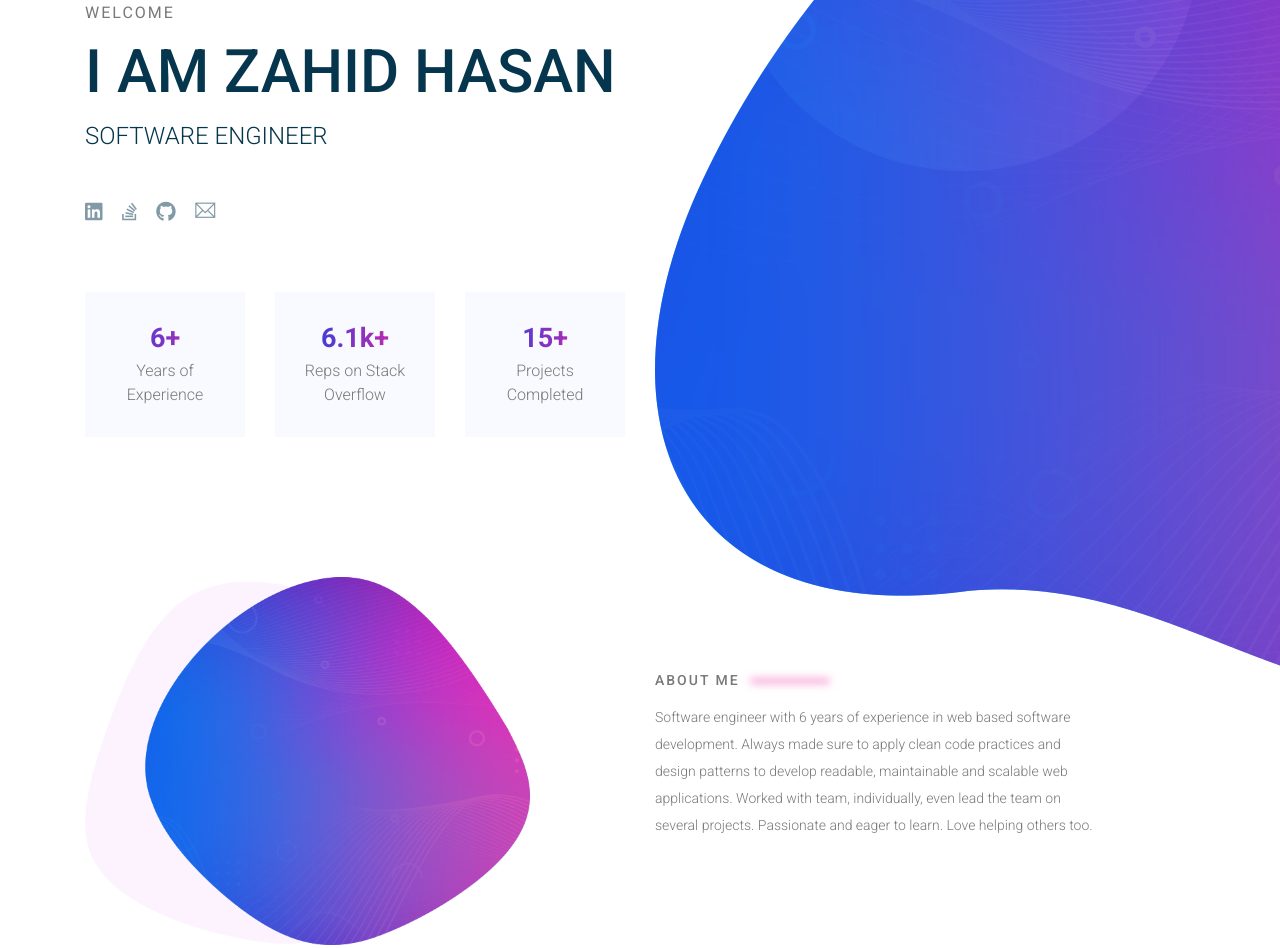
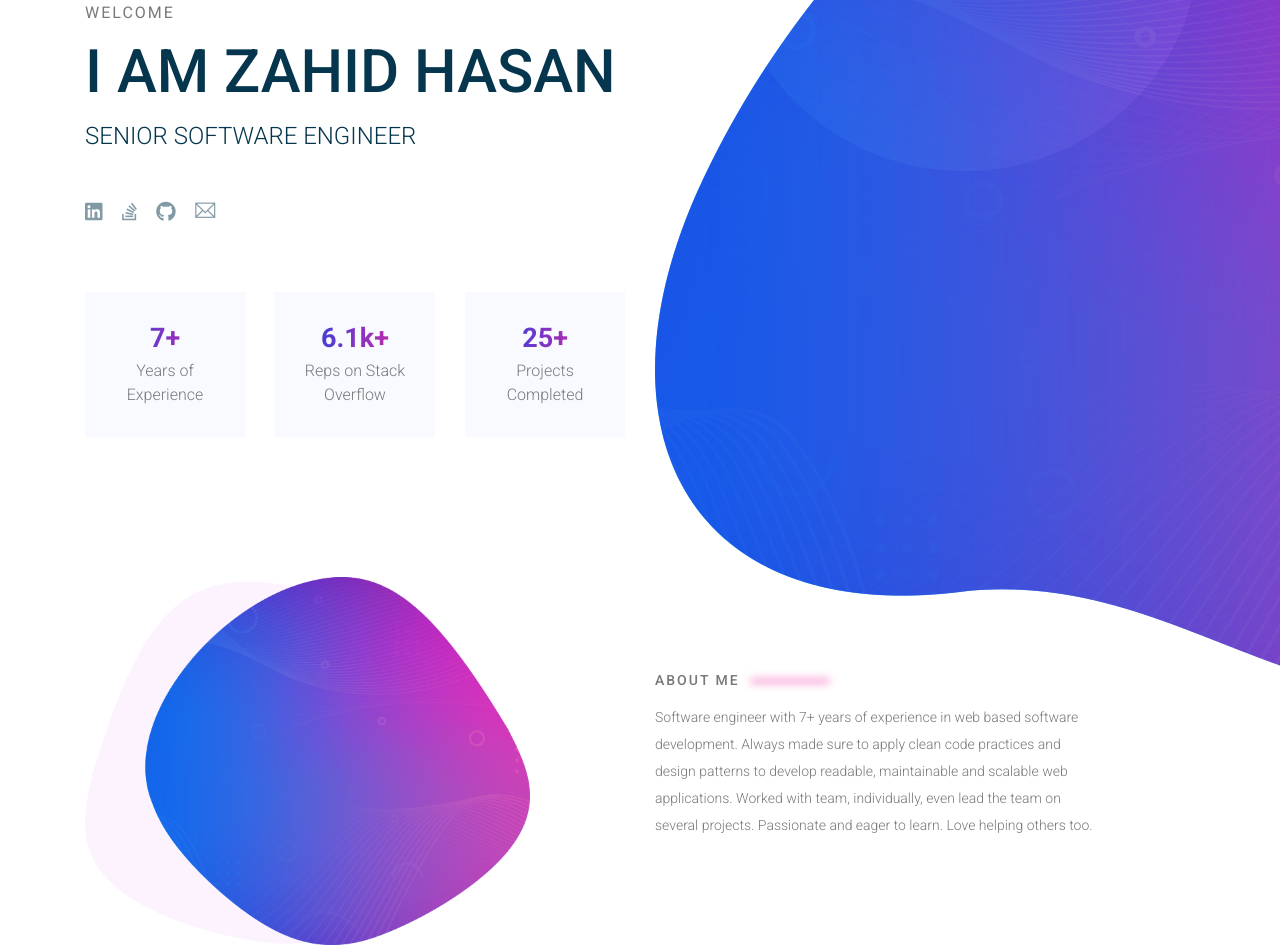
Before and after one commit to zahidhasanemon/zahidhasanemon.github.io, a plain HTML site: page index.html in a window 1280 px wide. Shown: the part 178-1126 px from the top of the page. Drawn offline with Linux system fonts and the light colour scheme; some packages are replaced by stand-ins of ours.

Commit message:
front page update

```diff
--- a/index.html
+++ b/index.html
@@ -53,7 +53,7 @@
             <div class="banner_content">
               <h3>Welcome</h3>
               <h1 class="text-uppercase">I am zahid hasan</h1>
-              <h5 class="text-uppercase">Software Engineer</h5>
+              <h5 class="text-uppercase">Senior Software Engineer</h5>
               <div class="social_icons my-5">
                 <a href="https://www.linkedin.com/in/zahidhemon"><i class="fab fa-linkedin"></i></a>
                 <a href="https://stackoverflow.com/users/7137658/zahid-hasan-emon?tab=profile"><i class="fab fa-stack-overflow"></i></a>
@@ -75,7 +75,7 @@
       <div class="row justify-content-lg-start justify-content-center">
         <div class="col-lg-2 col-md-3">
           <div class="statistics_item">
-            <h3><span class="counter">6</span>+</h3>
+            <h3><span class="counter">7</span>+</h3>
             <p>Years of Experience</p>
           </div>
         </div>
@@ -87,7 +87,7 @@
         </div>
         <div class="col-lg-2 col-md-3">
           <div class="statistics_item">
-            <h3><span class="counter">15</span>+</h3>
+            <h3><span class="counter">25</span>+</h3>
             <p>Projects Completed</p>
           </div>
         </div>
@@ -107,7 +107,7 @@
           <div class="main_title text-left">
             <p class="top_text">About me <span></span></p>
             <p>
-              Software engineer with 6 years of experience in web based software development. Always made sure to apply clean code practices and design patterns to develop readable, maintainable and scalable web applications. Worked with team, individually, even lead the team on several projects. Passionate and eager to learn. Love helping others too.
+              Software engineer with 7+ years of experience in web based software development. Always made sure to apply clean code practices and design patterns to develop readable, maintainable and scalable web applications. Worked with team, individually, even lead the team on several projects. Passionate and eager to learn. Love helping others too.
             </p>
           </div>
         </div>
```
